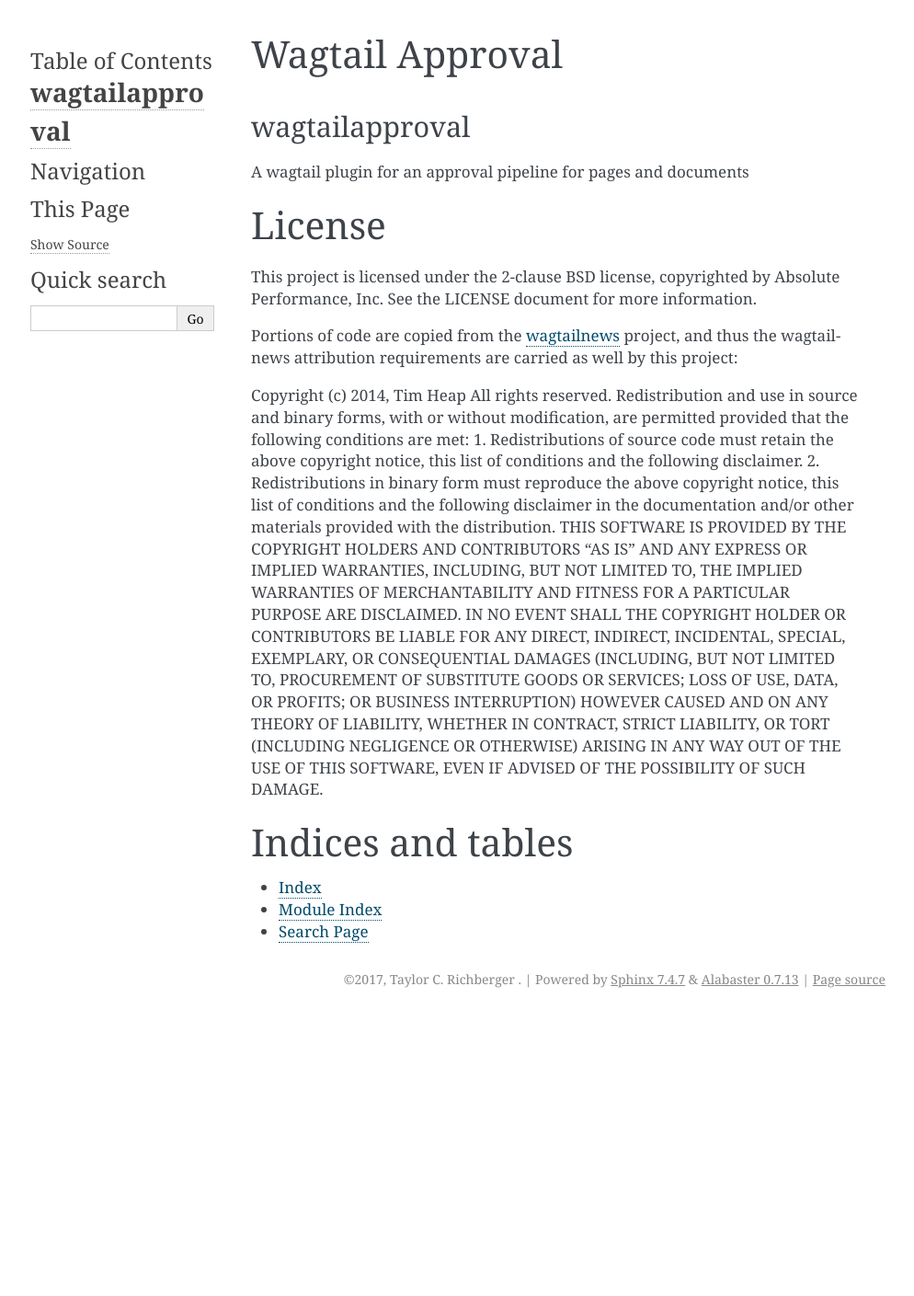
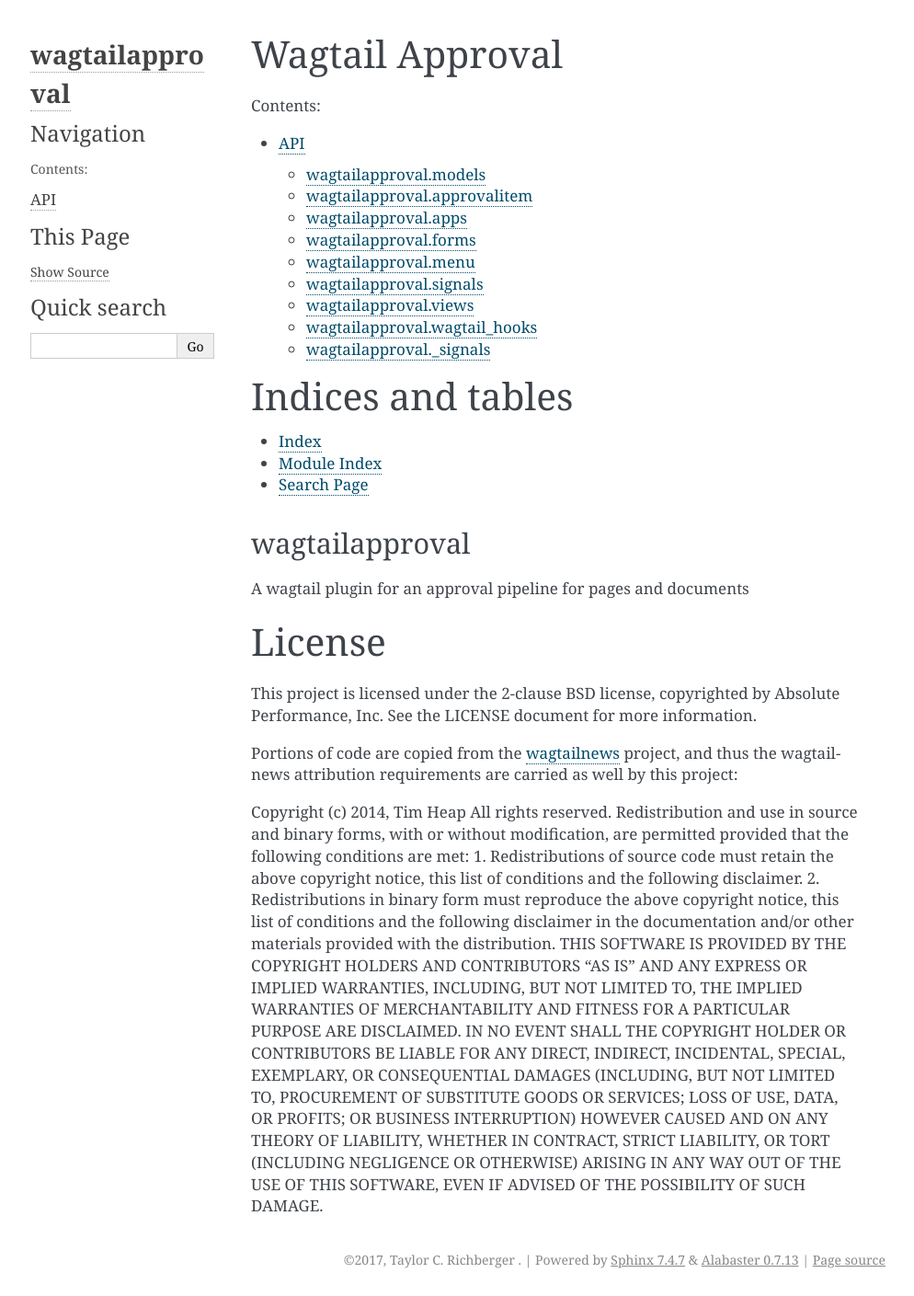
Before and after one commit to ProCern/wagtailapproval, a Sphinx documentation site: the page built from docs/index.rst, in a window 1280 px wide. Shown: the whole page at 92% size, without its empty margins (147-1141 px from the left). Built offline with Sphinx 7.4.7, drawn with Linux system fonts in a browser that asks for light colours; before the commit the page ends 1104 px from its top, so only the background shows below that.

```diff
--- /dev/null
+++ b/docs/api/_signals.rst
@@ -0,0 +1,5 @@
+wagtailapproval._signals
+========================
+
+.. automodule:: wagtailapproval._signals
+    :members:
--- /dev/null
+++ b/docs/api/approvalitem.rst
@@ -0,0 +1,5 @@
+wagtailapproval.approvalitem
+============================
+
+.. automodule:: wagtailapproval.approvalitem
+    :members:
--- /dev/null
+++ b/docs/api/apps.rst
@@ -0,0 +1,5 @@
+wagtailapproval.apps
+====================
+
+.. automodule:: wagtailapproval.apps
+    :members:
--- /dev/null
+++ b/docs/api/forms.rst
@@ -0,0 +1,5 @@
+wagtailapproval.forms
+=====================
+
+.. automodule:: wagtailapproval.forms
+    :members:
--- /dev/null
+++ b/docs/api/index.rst
@@ -0,0 +1,15 @@
+API
+===
+
+.. toctree::
+   :maxdepth: 2
+
+   models
+   approvalitem
+   apps
+   forms
+   menu
+   signals
+   views
+   wagtail_hooks
+   _signals
--- /dev/null
+++ b/docs/api/menu.rst
@@ -0,0 +1,5 @@
+wagtailapproval.menu
+====================
+
+.. automodule:: wagtailapproval.menu
+    :members:
--- /dev/null
+++ b/docs/api/models.rst
@@ -0,0 +1,6 @@
+wagtailapproval.models
+======================
+
+.. automodule:: wagtailapproval.models
+    :members:
+    :no-undoc-members:
--- /dev/null
+++ b/docs/api/views.rst
@@ -0,0 +1,5 @@
+wagtailapproval.views
+=====================
+
+.. automodule:: wagtailapproval.views
+    :members:
--- /dev/null
+++ b/docs/api/wagtail_hooks.rst
@@ -0,0 +1,5 @@
+wagtailapproval.wagtail_hooks
+=============================
+
+.. automodule:: wagtailapproval.wagtail_hooks
+    :members:
--- a/docs/conf.py
+++ b/docs/conf.py
@@ -21,6 +21,11 @@ import os
 import sys
 sys.path.insert(0, os.path.abspath('..'))
 
+os.environ.setdefault("DJANGO_SETTINGS_MODULE", "testsite.settings")
+
+import django
+django.setup()
+add_module_names = False
 
 # -- General configuration ------------------------------------------------
 
@@ -113,7 +118,6 @@ html_static_path = ['_static']
 # refs: http://alabaster.readthedocs.io/en/latest/installation.html#sidebars
 html_sidebars = {
     '**': [
-        'globaltoc.html',
         'about.html',
         'navigation.html',
         'relations.html',  # needs 'show_related': True theme option to display
--- a/docs/index.rst
+++ b/docs/index.rst
@@ -10,8 +10,7 @@ Wagtail Approval
    :maxdepth: 2
    :caption: Contents:
 
-
-.. include:: ../README.rst
+   api/index
 
 Indices and tables
 ==================
```
Also changed, not shown: other parts of docs/index.rst (+2 -0 lines), docs/api/signals.rst (added, +62 -0 lines), 2 other files.
